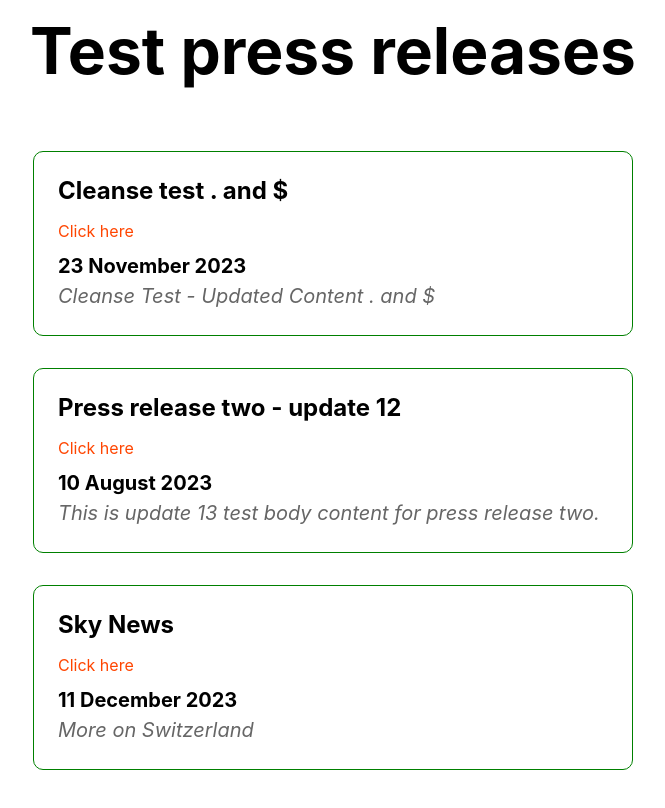
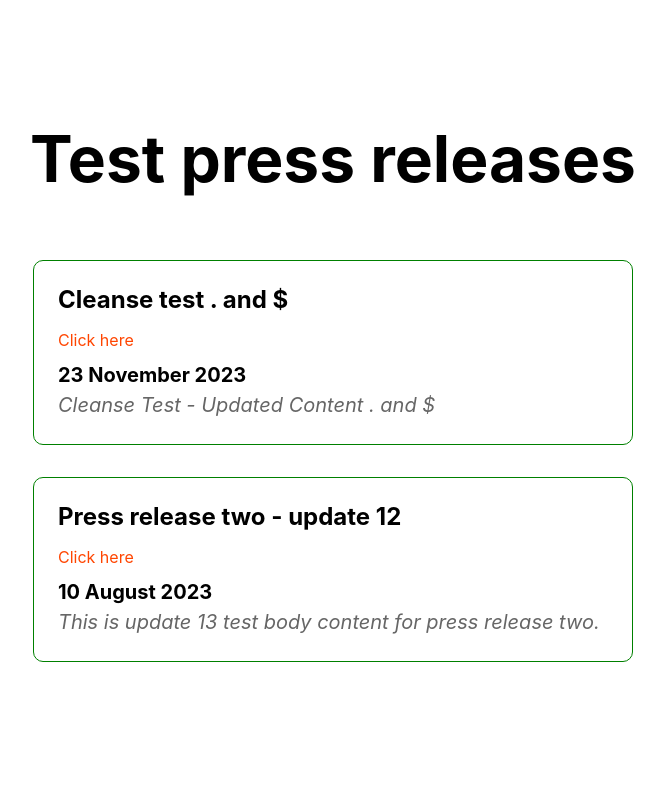
Before and after one commit to cstanleyhns/janes-test-site, a Next.js app: page / in a window 1280 px wide. Shown: the top 808 px of the page, without its empty margins (307-972 px from the left). Built offline with nearby package versions, Linux system fonts and the light colour scheme.

Commit message:
Updated index.js

```diff
--- a/pages/index.js
+++ b/pages/index.js
@@ -31,13 +31,6 @@ export default function Home() {
             <p className={styles.cardCopy}>This is update 13 test body content for press release two.</p>
           </div>
 
-          <div className={styles.card}>
-            <h2>Sky News</h2>
-            <a href="https://news.sky.com/story/switzerland-has-lost-10-of-its-glaciers-in-just-two-years-in-catastrophic-ice-melt-study-shows-12971493" className={styles.link} rel="noreferrer">Click here</a>
-            <p className= {styles.cardDate}>11 December 2023</p>
-            <p className={styles.cardCopy}>More on Switzerland</p>
-          </div>
-
         </div>
       </main>
 
```
